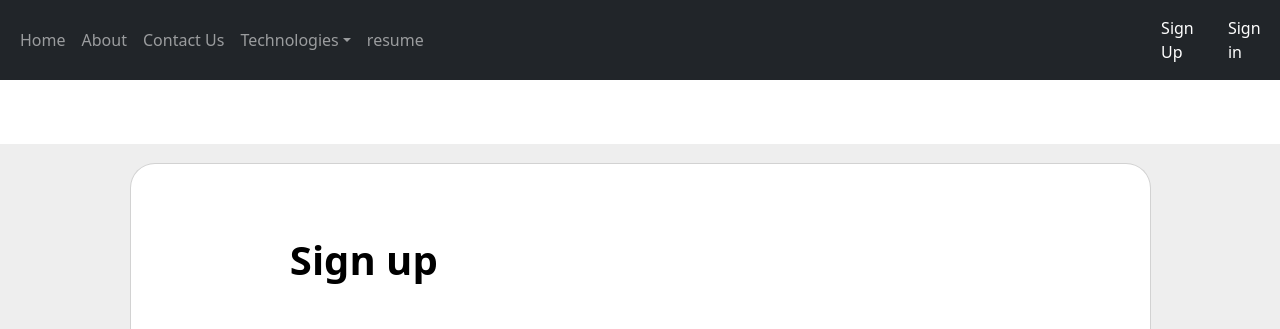
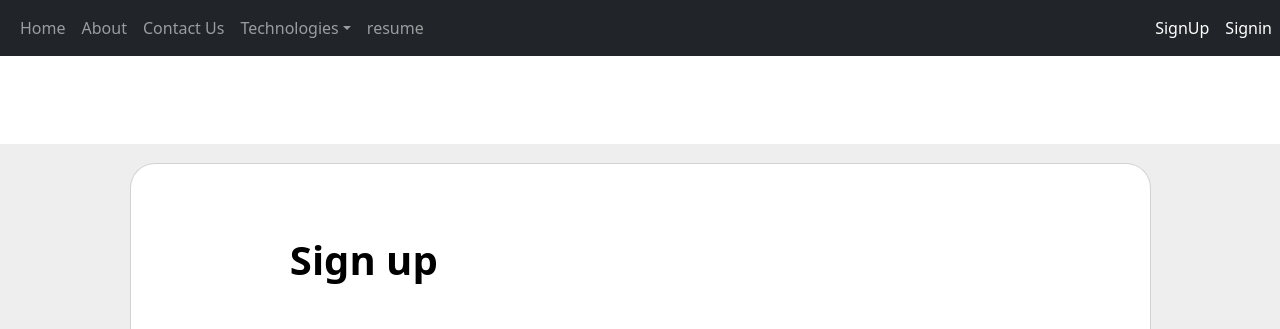
Before and after one commit to baigsadik/portfolio-website, a plain HTML site: page Sign up.html in a window 1280 px wide. Shown: the top 329 px of the page. Drawn offline with nearby package versions, Linux system fonts and the light colour scheme.

Commit message:
Update Sign up.html

```diff
--- a/Sign up.html
+++ b/Sign up.html
@@ -33,17 +33,17 @@
         </ul>
       </li>
       <li class="nav-item">
-        <a class="nav-link" href="resume.html">resume</a>
+        <a class="nav-link" href="Resume.html">resume</a>
       </li>
     </ul>
   </div>
   <div class="d-flex">
     <ul class="navbar-nav">
         <li class="nav-item">
-          <a class="nav-link active" href="Sign Up.html">Sign Up</a>
+          <a class="nav-link active" href="SignUp.html">SignUp</a>
         </li>
         <li class="nav-item">
-          <a class="nav-link active" href="Sign in.html">Sign in</a>
+          <a class="nav-link active" href="Signin.html">Signin</a>
         </li>
 
     </ul>
```
